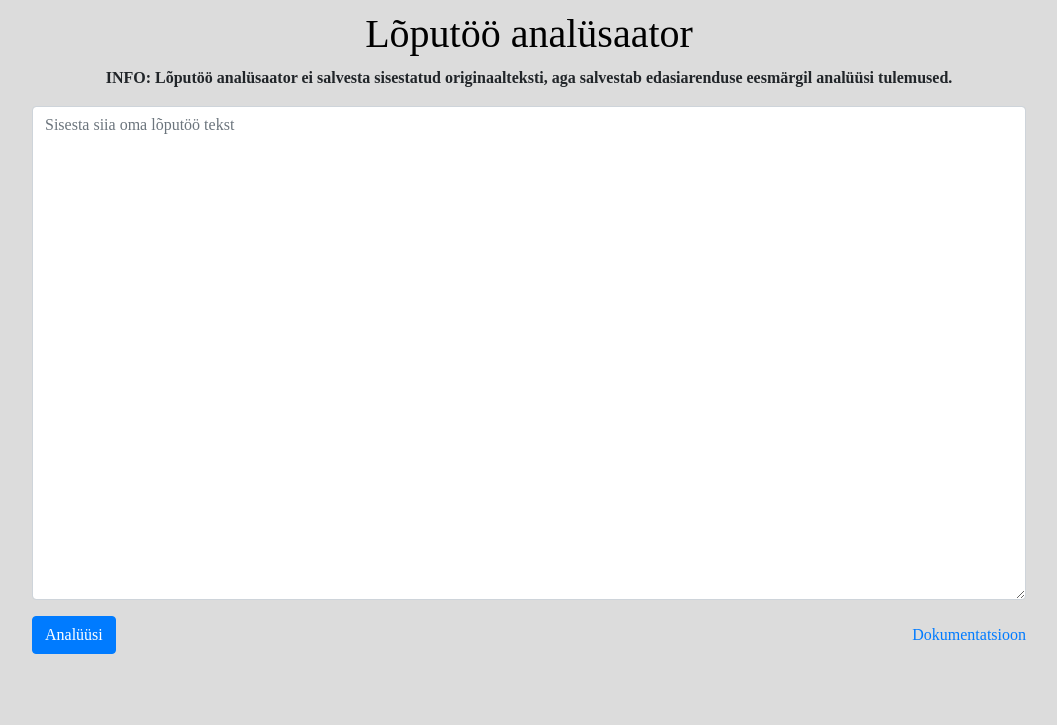
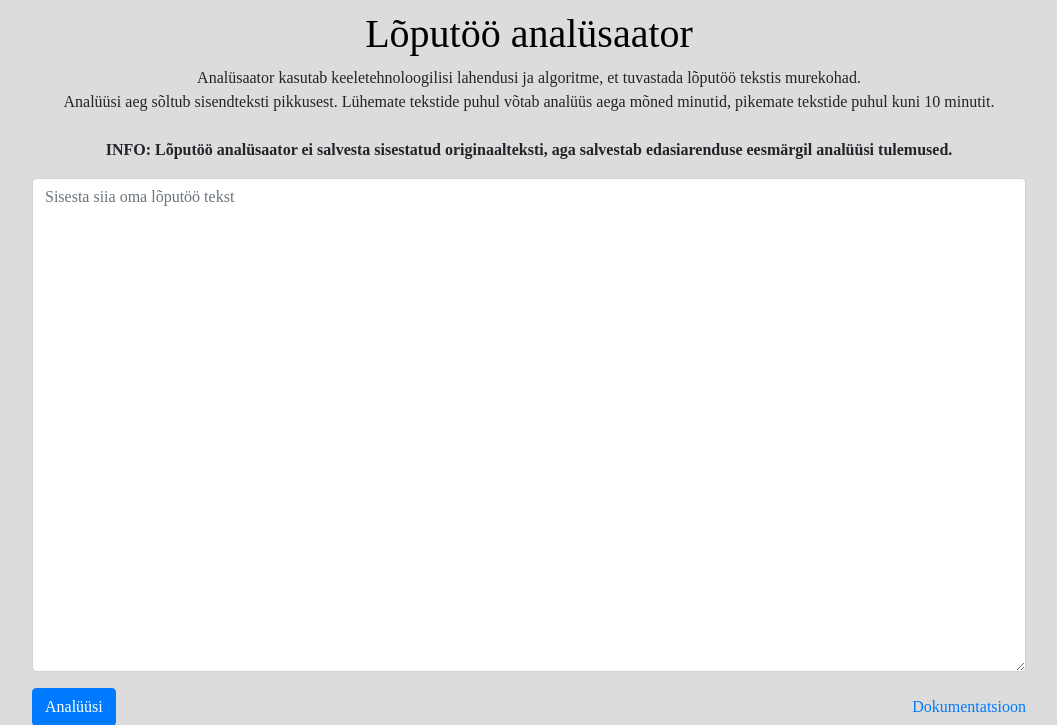
Before and after one commit to KarlKarindi/thesisanalyzer, a Flask app: page / in a window 1280 px wide. Shown: the top 725 px of the page, without its empty margins (111-1168 px from the left). Run offline with Flask 2, Linux system fonts and the light colour scheme; parts of the project's set-up code (start-up, migrations or seed data) failed here and were passed over; some libraries are stand-ins or nearby versions.

Commit message:
info on index page

```diff
--- a/ThesisAnalyzer/templates/index.html
+++ b/ThesisAnalyzer/templates/index.html
@@ -11,7 +11,13 @@
 <body>
   <div class="container">
     <h1 class="headerTitle">Lõputöö analüsaator</h1>
-    <p style="text-align: center;"><b>INFO: Lõputöö analüsaator ei salvesta sisestatud originaalteksti, aga salvestab
+    <p style="text-align: center;">
+      Analüsaator kasutab keeletehnoloogilisi lahendusi ja algoritme, et tuvastada lõputöö tekstis murekohad.<br>
+      Analüüsi aeg sõltub sisendteksti pikkusest. Lühemate tekstide puhul võtab analüüs aega mõned minutid, pikemate
+      tekstide
+      puhul kuni 10 minutit.<br><br>
+      <b>INFO: Lõputöö analüsaator ei
+        salvesta sisestatud originaalteksti, aga salvestab
         edasiarenduse eesmärgil analüüsi
         tulemused.</b></p>
     <form id="submitForm" method="POST" action={{index_page}}>
```
